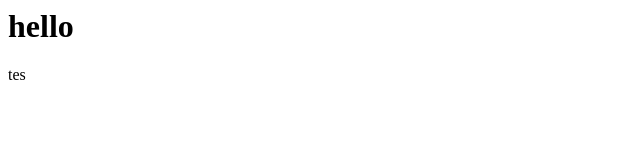
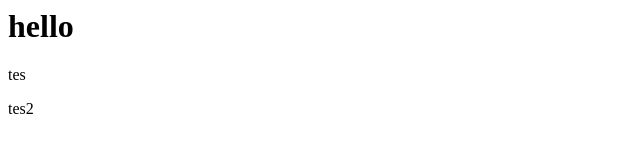
Before and after one commit to Iqrammaqsa/git-test-2, a plain HTML site: page index.html in a window 1280 px wide. Shown: the full height of the page, 0-640 px from the left. Drawn offline with Linux system fonts and the light colour scheme.

Commit message:
menambahkan paragraf

```diff
--- a/index.html
+++ b/index.html
@@ -8,5 +8,6 @@
 
     <h1>hello</h1>
     <p>tes</p>
+    <p>tes2</p>
 </body>
 </html>
```
